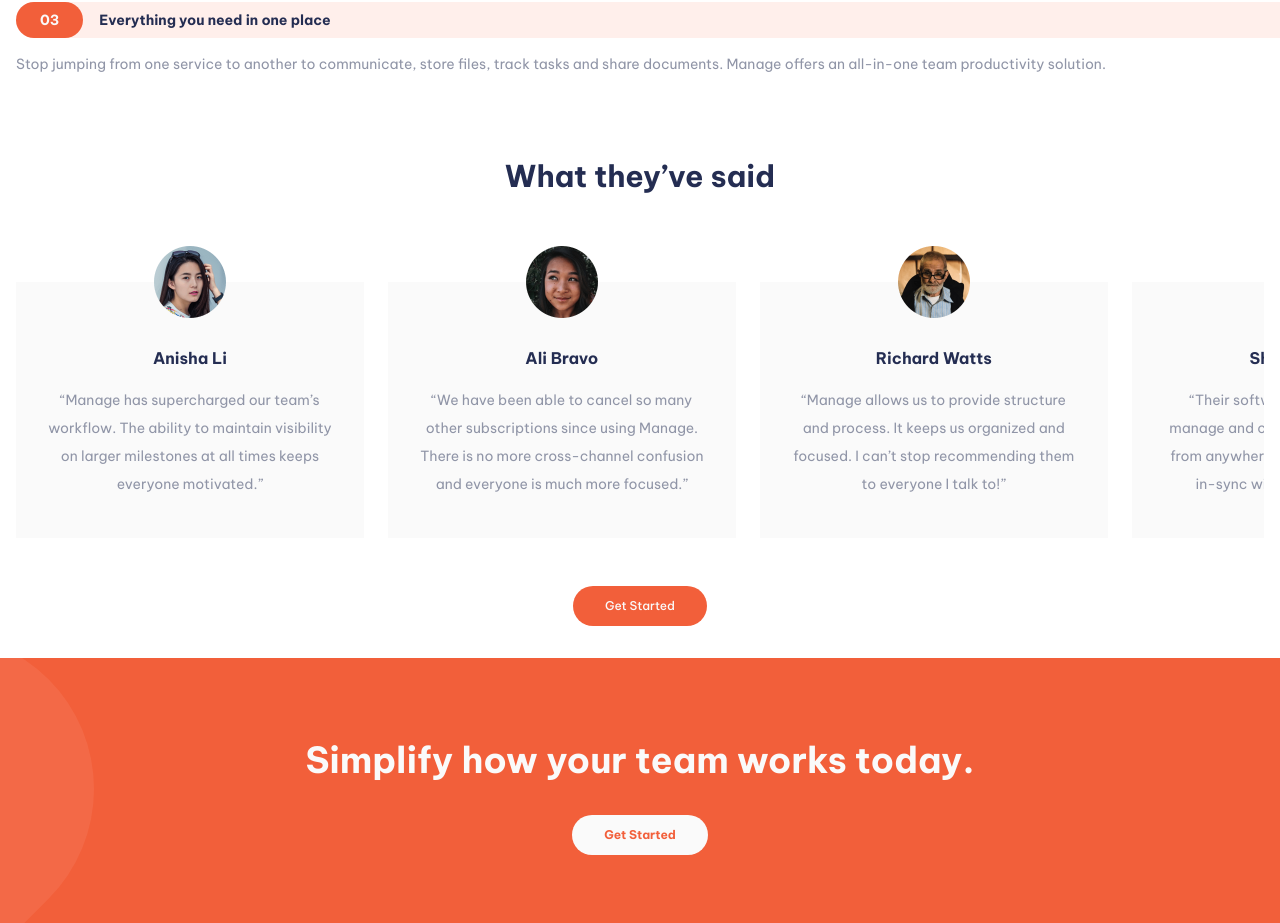
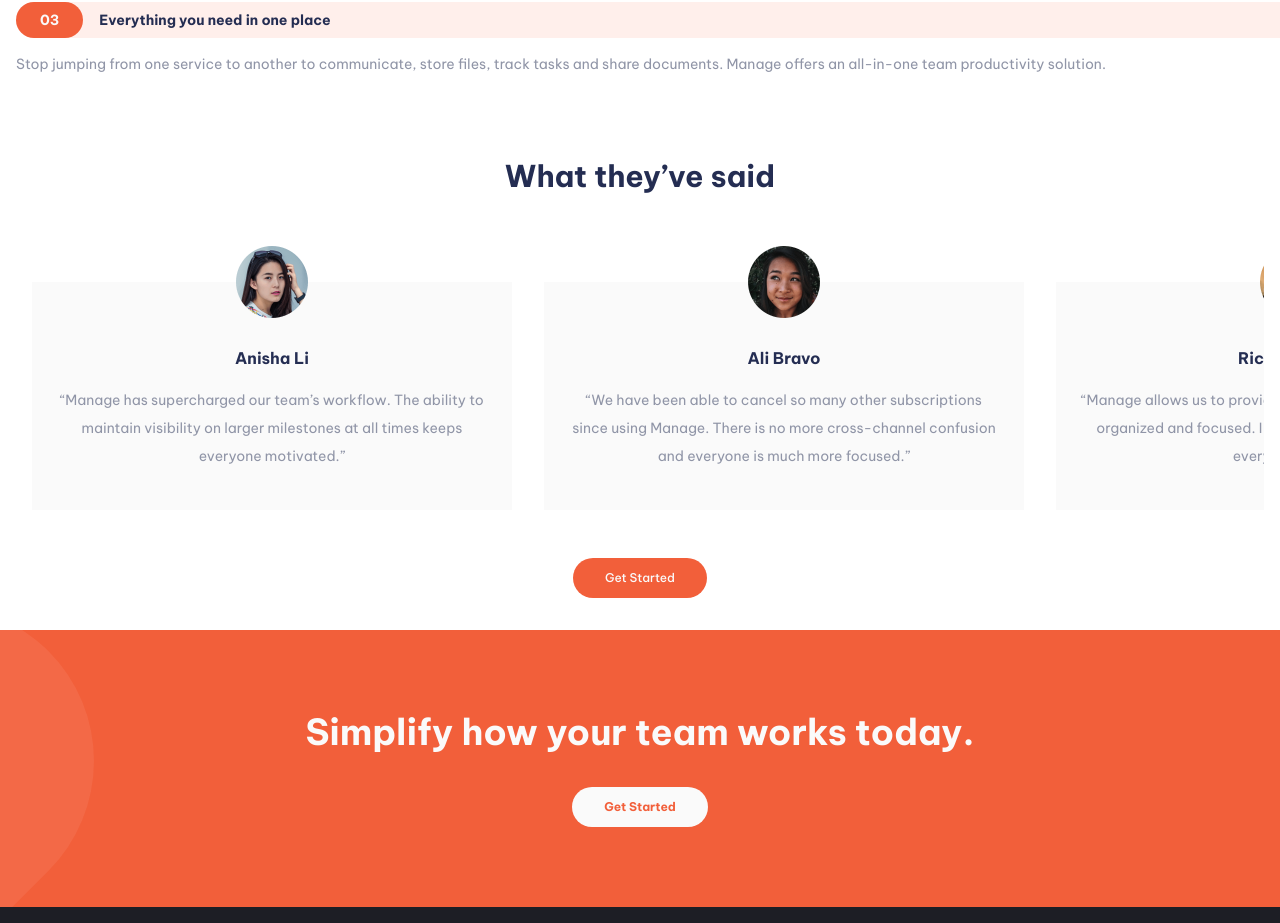
Before and after one commit to Saga-sanga/Manage-landing-page, a React (Vite) app: page / in a window 1280 px wide. Shown: the part 1894-2817 px from the top of the page. Built offline with nearby package versions, Linux system fonts and the light colour scheme.

Commit message:
feat: Add carousel buttons and slide functionality

```diff
--- a/package.json
+++ b/package.json
@@ -9,8 +9,11 @@
     "preview": "vite preview"
   },
   "dependencies": {
+    "@types/react-slick": "^0.23.10",
     "react": "^18.2.0",
-    "react-dom": "^18.2.0"
+    "react-dom": "^18.2.0",
+    "react-slick": "^0.29.0",
+    "slick-carousel": "^1.8.1"
   },
   "devDependencies": {
     "@types/react": "^18.0.24",
--- a/src/App.tsx
+++ b/src/App.tsx
@@ -1,4 +1,7 @@
 import { useEffect, useState } from 'react';
+
+import SliderCarousel from './components/SliderCarousel'
+
 import logo from './assets/logo.svg';
 import logoDark from './assets/logo-dark.svg';
 import hamburger from './assets/icon-hamburger.svg';
@@ -118,9 +121,9 @@
         </div>
       </main>
 
-      <article className='flex flex-col items-center gap-12 py-8 mx-4'>
+      <article className='flex flex-col gap-12 py-8 mx-4'>
         <h3 className='font-bold text-3xl text-center'>What they’ve said</h3>
-        <div className='relative scrollWrapper overflow-scroll w-full snap-x snap-mandatory'>
+        {/* <div className='relative scrollWrapper overflow-scroll w-full snap-x snap-mandatory'>
           <div className='carousel flex gap-6 text-center'>
 
             <div id='1' className='relative px-8 pb-10 pt-16 mt-10 w-full bg-very-light-gray flex flex-col gap-4 items-center snap-center'>
@@ -162,19 +165,18 @@
 
           </div>
 
-        </div>
-        {/* <nav>
-          <button></button>
-          <button></button>
-          <button></button>
-          <button></button>
-          <a href="#1">1</a>
-          <a href="#2">2</a>
-          <a href="#3">3</a>
-          <a href="#4">4</a>
-        </nav> */}
+        </div> */}
+        <SliderCarousel/>
+
+        <a className='text-very-light-gray self-center font-medium text-xs bg-bright-red px-8 py-3 rounded-full cursor-pointer' href="">Get Started</a>
+      </article>
+
+      {/* <div>
+        <h3 className='font-bold text-3xl text-center'>What they’ve said</h3>
+        <SliderCarousel/>
         <a className='text-very-light-gray font-medium text-xs bg-bright-red px-8 py-3 rounded-full cursor-pointer' href="">Get Started</a>
-      </article>
+      </div> */}
+
 
       <article className='flex flex-col gap-8 items-center content-center px-8 py-20 bg-[url(./assets/bg-simplify-section-mobile.svg)] bg-left bg-no-repeat bg-auto bg-bright-red'>
         <h1 className='text-very-light-gray text-4xl text-center font-bold leading-tight'>Simplify how your team works today.</h1>
--- /dev/null
+++ b/src/components/SliderCarousel.tsx
@@ -0,0 +1,98 @@
+import Slider from 'react-slick';
+import anishaAvatar from '../assets/avatar-anisha.png';
+import aliAvatar from '../assets/avatar-ali.png';
+import richardAvatar from '../assets/avatar-richard.png';
+import shanaiAvatar from '../assets/avatar-shanai.png';
+
+export default function SliderCarousel() {
+  const settings = {
+    // className: "slider variable-width",
+    arrows: false,
+    dots: false,
+    infinite: false,
+    speed: 500,
+    slidesToShow: 1,
+    slidesToScroll: 1,
+    autoplay: false,
+    adaptiveHeight: true,
+    variableWidth: true,
+    responsive: [
+      // {
+      //   breakpoint: 1024,
+      //   settings: {
+      //     slidesToShow: 3,
+      //     slidesToScroll: 3,
+      //     dots: false
+      //   }
+      // },
+      {
+        breakpoint: 600,
+        settings: {
+          slidesToShow: 1,
+          slidesToScroll: 1,
+          initialSlide: 1,
+          variableWidth: false,
+          dots: true
+        }
+      },
+      {
+        breakpoint: 480,
+        settings: {
+          slidesToShow: 1,
+          slidesToScroll: 1,
+          dots: true,
+          variableWidth: false
+        }
+      }
+    ]
+  };
+
+  return (
+    <Slider {...settings}>
+      <div>
+        <div id='1' className='relative px-6 pb-10 pt-16 mt-10 sm:w-[30rem] mx-4 bg-very-light-gray flex flex-col gap-4 items-center snap-center'>
+          <img className='absolute top-[-36px]' width={72} src={anishaAvatar} alt="Anisha's Avatar Image" />
+          <h3 className='font-bold'>Anisha Li</h3>
+          <p className='text-dark-grayish-blue text-sm text-center leading-7'>
+            “Manage has supercharged our team’s workflow. The ability to maintain
+            visibility on larger milestones at all times keeps everyone motivated.”
+          </p>
+        </div>
+      </div>
+
+      <div>
+        <div id='2' className='relative px-6 pb-10 pt-16 mt-10 sm:w-[30rem] mx-4 bg-very-light-gray flex flex-col gap-4 items-center snap-center'>
+          <img className='absolute top-[-36px]' width={72} src={aliAvatar} alt="Ali's Avatar Image" />
+          <h3 className='font-bold'>Ali Bravo</h3>
+          <p className='text-dark-grayish-blue text-sm text-center leading-7'>
+            “We have been able to cancel so many other subscriptions since using
+            Manage. There is no more cross-channel confusion and everyone is much
+            more focused.”
+          </p>
+        </div>
+      </div>
+
+      <div>
+        <div id='3' className='relative px-6 pb-10 pt-16 mt-10 sm:w-[30rem] mx-4 bg-very-light-gray flex flex-col gap-4 items-center snap-center'>
+          <img className='absolute top-[-36px]' width={72} src={richardAvatar} alt="Richard's Avatar Image" />
+          <h3 className='font-bold'>Richard Watts</h3>
+          <p className='text-dark-grayish-blue text-sm text-center leading-7'>
+            “Manage allows us to provide structure and process. It keeps us organized
+            and focused. I can’t stop recommending them to everyone I talk to!”
+          </p>
+        </div>
+      </div>
+
+      <div>
+        <div id='4' className='relative px-6 pb-10 pt-16 mt-10 sm:w-[30rem] mx-4 bg-very-light-gray flex flex-col gap-4 items-center snap-center'>
+          <img className='absolute top-[-36px]' width={72} src={shanaiAvatar} alt="Shanai's Avatar Image" />
+          <h3 className='font-bold'>Shanai Gough</h3>
+          <p className='text-dark-grayish-blue text-sm text-center leading-7'>
+            “Their software allows us to track, manage and collaborate on our projects
+            from anywhere. It keeps the whole team in-sync without being intrusive.”
+          </p>
+        </div>
+      </div>
+    </Slider>
+  );
+}
--- a/src/index.css
+++ b/src/index.css
@@ -7,6 +7,38 @@
     font-family: 'Be Vietnam Pro', sans-serif;
   }
 }
+
+.slick-slider .slick-dots > li > button:before {
+  content: '';
+  width: 8px;
+  height: 8px;
+  border-radius: 50%;
+  color: transparent;
+  border: 1px solid hsl(12, 88%, 59%);
+  opacity: 1;
+}
+
+.slick-slider .slick-dots li.slick-active button:before {
+  opacity: 1;
+  background-color: hsl(12, 88%, 59%);
+}
+
+ul.slick-dots li button {
+  width: auto;
+  height: auto;
+  padding: 2px;
+}
+
+ul.slick-dots li {
+  width: auto;
+  padding: 2px;
+  margin: 0 2px;
+}
+
+/* .slick-slider > ul {
+  position: relative;
+  bottom: 0;
+} */
 
 .scrollWrapper::-webkit-scrollbar {
   display: none;
--- a/src/main.tsx
+++ b/src/main.tsx
@@ -2,6 +2,9 @@
 import ReactDOM from 'react-dom/client'
 import App from './App'
 import './index.css'
+
+import "slick-carousel/slick/slick.css";
+import "slick-carousel/slick/slick-theme.css";
 
 ReactDOM.createRoot(document.getElementById('root') as HTMLElement).render(
   <React.StrictMode>
```
Also changed, not shown: 1 other file (tests, documents, lock files or other folders).
